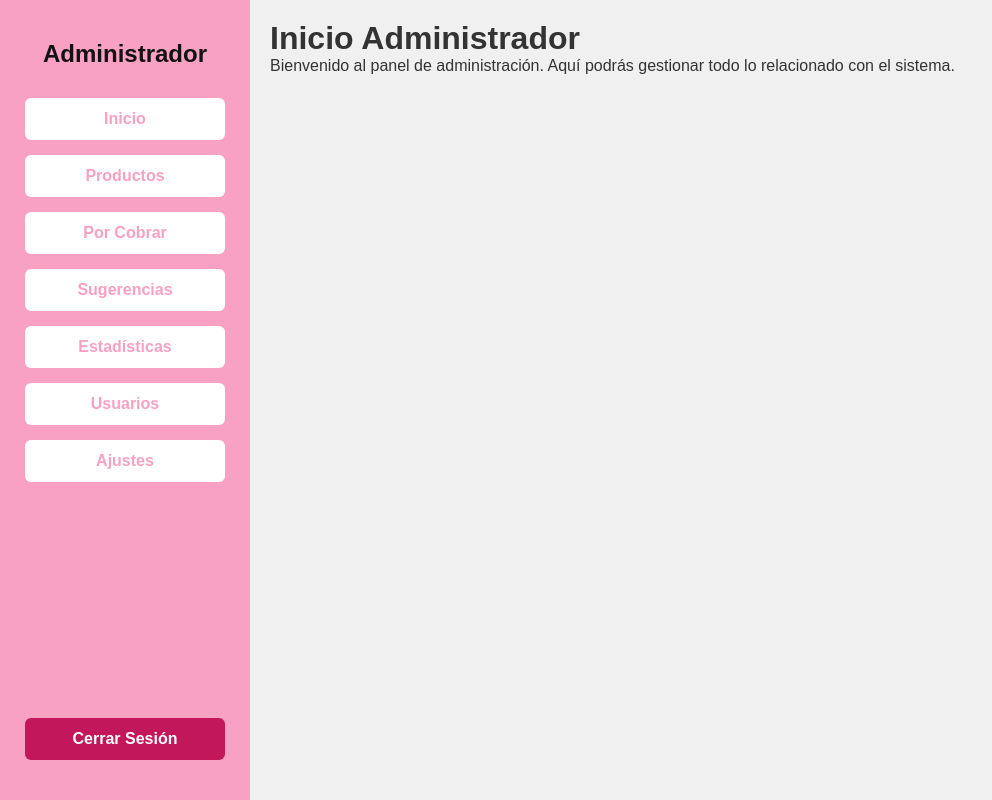
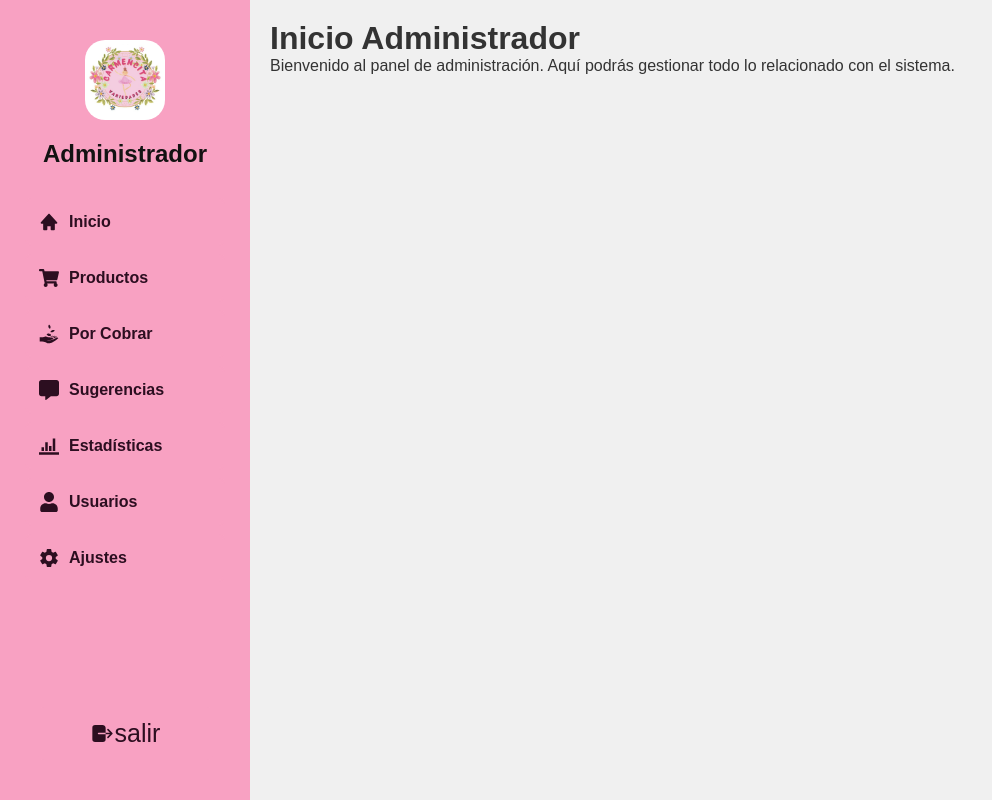
Before and after one commit to ElMopri/SIGESCAM_frontend, a React (Vite) app: page /admin in a window 1280 px wide. Shown: the whole page, without its empty margins (0-992 px from the left). Built offline with nearby package versions, Linux system fonts and the light colour scheme.

Commit message:
Estructuración del Menú por usuario

```diff
--- a/package.json
+++ b/package.json
@@ -12,6 +12,7 @@
   "dependencies": {
     "react": "^19.0.0",
     "react-dom": "^19.0.0",
+    "react-icons": "^5.5.0",
     "react-router-dom": "^7.5.3"
   },
   "devDependencies": {
--- a/src/components/Button.jsx
+++ b/src/components/Button.jsx
@@ -1,13 +1,15 @@
 import React from "react";
-import "../layouts/MenuAdmin.css";
+import "../components/Menu.css";
 
-const Button = ({ text, isActive, onClick }) => {
+const Button = ({ text, isActive, onClick, icon }) => {
   return (
     <button
       className={`menu-button ${isActive ? "active" : ""}`}
       onClick={onClick}
     >
-      {text}
+    {icon && <span className="menu-icon">{icon}</span>}
+    <span>{text}</span>
+
     </button>
   );
 };
--- /dev/null
+++ b/src/components/Menu.css
@@ -0,0 +1,156 @@
+/* Estilos comunes para ambos menús */
+.menu {
+  display: flex;
+  flex-direction: column;
+  width: 100%;
+  align-items: center;
+  gap: 8px;
+}
+
+.menu a {
+  text-decoration: none;
+  width: 80%;
+}
+
+.menu button {
+  display: flex;
+  align-items: center;
+  gap: 10px; /* espacio entre icono y texto */
+  width: 100%;
+  background-color: transparent;
+  color: #2c0e20;
+  border: 2px solid #f8a1c2;
+  padding: 12px;
+  font-size: 16px;
+  font-weight: 600;
+  border-radius: 6px;
+  cursor: pointer;
+  transition: background-color 0.3s ease, color 0.3s ease;
+}
+
+.menu-icon {
+  display: flex;
+  align-items: center;
+  font-size: 20px;
+  color: #2c0e20;
+}
+
+.menu button:hover {
+  background-color: #f0e6e8; /* Fondo ligeramente gris */
+  color: #000; /* Mantener el texto negro */
+}
+
+.menu .active {
+  background-color: #c2185b; /* Rosado más oscuro */
+  color: #fff; /* Letra blanca cuando está activo */
+  box-shadow: 0 4px 6px rgba(0, 0, 0, 0.2);
+}
+
+.logout-button {
+  display: flex;
+  align-items: center;
+  justify-content: center;
+  margin-top: auto;
+  background-color: #f8a1c2;
+  width: 70%;
+  padding: 12px;
+  border: none;
+  font-size: 25px;
+  color: #2c0e20;
+  border-radius: 6px;
+  cursor: pointer;
+  font-weight: 400;
+  transition: background-color 0.3s ease;
+}
+
+.logout-button:hover {
+  color: white;
+  background-color: #a31545; /* Tono más intenso al hover */
+}
+
+@media (max-width: 700px) {
+  /* Animación del menú en pantallas pequeñas */
+  .menu-container {
+    position: fixed;
+    top: 0;
+    left: 0;
+    transform: translateX(-100%);
+    transition: transform 0.3s ease-in-out;
+    z-index: 999;
+  }
+
+  .menu-container.open {
+    transform: translateX(0);
+  }
+
+  .menu-container.closed {
+    transform: translateX(-100%);
+  }
+
+  .menu {
+    width: 250px;
+    background-color: #f8a1c2; /* Rosado pálido */
+    color: black;
+    height: 100vh;
+    display: flex;
+    flex-direction: column;
+    align-items: center;
+    padding: 40px 0;
+  }
+}
+
+/* Estilos específicos para el menú de admin */
+.admin-menu {
+  width: 250px;
+  background-color: #f8a1c2; /* Rosado pálido */
+  color: black;
+  height: 100vh;
+  display: flex;
+  flex-direction: column;
+  align-items: center;
+  padding: 40px 0;
+}
+
+.admin-profile {
+  display: flex;
+  flex-direction: column;
+  align-items: center;
+  margin-bottom: 30px;
+}
+
+.nombre {
+  font-weight: bold;
+  font-size: 24px;
+  margin: 0;
+}
+
+/* Estilos específicos para el menú de gestor */
+.gestor-menu {
+  width: 250px;
+  background-color: #f8a1c2; /* Rosado pálido */
+  color: black;
+  height: 100vh;
+  display: flex;
+  flex-direction: column;
+  align-items: center;
+  padding: 40px 0;
+}
+
+.gestor-profile {
+  display: flex;
+  flex-direction: column;
+  align-items: center;
+  margin-bottom: 30px;
+}
+
+.gestor-menu .nombre {
+  font-weight: bold;
+  font-size: 24px;
+  margin: 0;
+}
+
+.menu-logo {
+  width: 80px;
+  margin-bottom: 20px;
+  border-radius: 20px;
+}
--- /dev/null
+++ b/src/components/Menu.jsx
@@ -0,0 +1,40 @@
+import React from "react";
+import { Link } from "react-router-dom";
+import Button from "./Button";
+import "./Menu.css";
+import {IoLogOut} from "react-icons/io5"
+
+const Menu = ({ menuItems, role, handleLogout, isOpen }) => {
+  return (
+    <div className={`menu-container ${isOpen ? "open" : "closed"}`}>
+      <div className={`${role}-menu`}>
+        <div className={`${role}-profile`}>
+
+        <img
+          src="/logo.jpg"
+          alt="Logo"
+          className="menu-logo"
+        />
+
+          <h2 className="nombre">
+            {role === "admin" ? "Administrador" : "Gestor de Ventas"}
+          </h2>
+
+        </div>
+        <nav className="menu">
+          {menuItems.map((item) => (
+            <Link to={item.path} key={item.text}>
+              <Button text={item.text}  icon={item.icon}/>
+            </Link>
+          ))}
+        </nav>
+        <button className="logout-button" onClick={handleLogout}>
+          <IoLogOut />
+          <span>salir</span>
+        </button>
+      </div>
+    </div>
+  );
+};
+
+export default Menu;
--- a/src/layouts/AdminLayout.jsx
+++ b/src/layouts/AdminLayout.jsx
@@ -1,12 +1,30 @@
-import React from "react";
+import React, { useState } from "react";
 import MenuAdmin from "./MenuAdmin";
 import { Outlet } from "react-router-dom";
 import "./AdminLayout.css";
+import { FaBars } from "react-icons/fa";
 
 const AdminLayout = () => {
+  const [isOpen, setIsOpen] = useState(false);
+
+  const toggleMenu = () => {
+    setIsOpen(!isOpen);
+  };
+
   return (
     <div className="admin-layout">
-      <MenuAdmin />
+      {/* Botón para abrir/cerrar el menú */}
+      <button
+        className="toggle-menu-button"
+        onClick={toggleMenu}
+        aria-label="Toggle Menu"
+      >
+        <FaBars />
+      </button>
+
+      {/* Pasamos el estado isOpen a MenuAdmin */}
+      <MenuAdmin isOpen={isOpen} />
+
       <main className="admin-content">
         <Outlet />
       </main>
--- a/src/layouts/GestorLayout.jsx
+++ b/src/layouts/GestorLayout.jsx
@@ -1,12 +1,30 @@
-import React from "react";
+import React, { useState } from "react";
 import MenuGestor from "./MenuGestor";
 import { Outlet } from "react-router-dom";
 import "./GestorLayout.css";
+import { FaBars } from "react-icons/fa";
 
 const GestorLayout = () => {
+  const [isOpen, setIsOpen] = useState(false);
+
+  const toggleMenu = () => {
+    setIsOpen(!isOpen);
+  };
+
   return (
     <div className="gestor-layout">
-      <MenuGestor />
+      {/* Botón para abrir/cerrar el menú */}
+      <button
+        className="toggle-menu-button"
+        onClick={toggleMenu}
+        aria-label="Toggle Menu"
+      >
+      <FaBars />
+      </button>
+
+      {/* Pasamos el estado isOpen a MenuGestor */}
+      <MenuGestor isOpen={isOpen} />
+
       <main className="gestor-content">
         <Outlet />
       </main>
--- a/src/layouts/MenuAdmin.css
+++ /dev/null
@@ -1,103 +0,0 @@
-.admin-menu {
-  width: 250px;
-  background-color: #f8a1c2;
-  color: white;
-  height: 100vh;
-  display: flex;
-  flex-direction: column;
-  align-items: center;
-  padding: 40px 0;
-}
-
-.admin-profile {
-  display: flex;
-  flex-direction: column;
-  align-items: center;
-  margin-bottom: 30px;
-}
-
-.profile-picture {
-  width: 120px;
-  height: 120px;
-  border-radius: 50%;
-  object-fit: cover;
-  border: 2px solid #fff;
-  margin-bottom: 10px;
-}
-
-.nombre {
-  font-weight: bold;
-  font-size: 24px;
-  margin: 0;
-}
-
-.menu {
-  display: flex;
-  flex-direction: column;
-  width: 100%;
-  align-items: center;
-  gap: 15px;
-}
-
-.menu a {
-  text-decoration: none;
-  width: 80%;
-}
-
-.menu button {
-  width: 100%;
-  background-color: #fff;
-  color: #f8a1c2;
-  border: none;
-  padding: 12px;
-  font-size: 16px;
-  font-weight: 600;
-  border-radius: 6px;
-  cursor: pointer;
-  transition: background-color 0.3s ease;
-}
-
-.menu button:hover {
-  background-color: #f0e6e8;
-}
-
-.menu .active {
-  background-color: #c2185b; /* Rosado más oscuro */
-  color: #fff;
-  box-shadow: 0 4px 6px rgba(0, 0, 0, 0.2);
-}
-
-.logout-button {
-  margin-top: auto;
-  background-color: #c2185b;
-  width: 80%;
-  padding: 12px;
-  border: none;
-  font-size: 16px;
-  color: #fff;
-  border-radius: 6px;
-  cursor: pointer;
-  font-weight: 600;
-  transition: background-color 0.3s ease;
-}
-
-.logout-button:hover {
-  background-color: #a31545; /* Tono más intenso al hover */
-}
-
-@media (max-width: 768px) {
-  .admin-menu {
-    position: fixed;
-    top: 0;
-    left: 0;
-    transform: translateX(-100%);
-    transition: transform 0.3s ease-in-out;
-    z-index: 999;
-  }
-  .admin-menu.open {
-    transform: translateX(0);
-  }
-  .admin-menu.closed {
-    transform: translateX(-100%);
-  }
-}
--- a/src/layouts/MenuAdmin.jsx
+++ b/src/layouts/MenuAdmin.jsx
@@ -1,49 +1,34 @@
 import React from "react";
-import { Link, useNavigate } from "react-router-dom";
-import Button from "../components/Button";
-import "./MenuAdmin.css";
+import Menu from "../components/Menu";
+import { FaShoppingCart, FaCommentAlt,  FaUser } from "react-icons/fa";
+import{BiSolidHome} from "react-icons/bi";
+import{GiReceiveMoney} from "react-icons/gi";
+import{ImStatsBars} from "react-icons/im";
+import{IoSettingsSharp} from "react-icons/io5";
 
-const MenuAdmin = () => {
-  const navigate = useNavigate();
+
+const MenuAdmin = ({ isOpen }) => {
+  const menuItems = [
+    { text: "Inicio", path: "/admin/inicio", icon:<BiSolidHome />},
+    { text: "Productos", path: "/admin/productos",icon: <FaShoppingCart /> },
+    { text: "Por Cobrar", path: "/admin/por-cobrar", icon:<GiReceiveMoney />},
+    { text: "Sugerencias", path: "/admin/sugerencias",icon:<FaCommentAlt /> },
+    { text: "Estadísticas", path: "/admin/estadisticas",icon:<ImStatsBars />  },
+    { text: "Usuarios", path: "/admin/usuarios", icon: <FaUser />},
+    { text: "Ajustes", path: "/admin/ajustes", icon: <IoSettingsSharp />},
+  ];
 
   const handleLogout = () => {
-    // Aquí podrías limpiar localStorage, tokens, etc. si los usas
-    navigate("/");
+    // luego pongo lo de cerrar sesión acá
   };
 
   return (
-    <div className="admin-menu">
-      <div className="admin-profile">
-        <h2 className="nombre">Administrador</h2>
-      </div>
-      <nav className="menu">
-        <Link to="/admin/inicio">
-          <Button text="Inicio" />
-        </Link>
-        <Link to="/admin/productos">
-          <Button text="Productos" />
-        </Link>
-        <Link to="/admin/por-cobrar">
-          <Button text="Por Cobrar" />
-        </Link>
-        <Link to="/admin/sugerencias">
-          <Button text="Sugerencias" />
-        </Link>
-        <Link to="/admin/estadisticas">
-          <Button text="Estadísticas" />
-        </Link>
-        <Link to="/admin/usuarios">
-          <Button text="Usuarios" />
-        </Link>
-        <Link to="/admin/ajustes">
-          <Button text="Ajustes" />
-        </Link>
-      </nav>
-
-      <button className="logout-button" onClick={handleLogout}>
-        Cerrar Sesión
-      </button>
-    </div>
+    <Menu
+      menuItems={menuItems}
+      role="admin"
+      handleLogout={handleLogout}
+      isOpen={isOpen}
+    />
   );
 };
 
--- a/src/layouts/MenuGestor.css
+++ /dev/null
@@ -1,95 +0,0 @@
-/* MenuGestor.css */
-.gestor-menu {
-  width: 250px;
-  background-color: #f8a1c2; /* Rosado pálido */
-  color: white;
-  height: 100vh;
-  display: flex;
-  flex-direction: column;
-  align-items: center;
-  padding: 40px 0;
-}
-
-.gestor-profile {
-  display: flex;
-  flex-direction: column;
-  align-items: center;
-  margin-bottom: 30px;
-}
-
-.nombre {
-  font-weight: bold;
-  font-size: 24px;
-  margin: 0;
-}
-
-.menu {
-  display: flex;
-  flex-direction: column;
-  width: 100%;
-  align-items: center;
-  gap: 15px;
-}
-
-.menu a {
-  text-decoration: none;
-  width: 80%;
-}
-
-.menu button {
-  width: 100%;
-  background-color: #fff;
-  color: #f8a1c2;
-  border: none;
-  padding: 12px;
-  font-size: 16px;
-  font-weight: 600;
-  border-radius: 6px;
-  cursor: pointer;
-  transition: background-color 0.3s ease;
-}
-
-.menu button:hover {
-  background-color: #f0e6e8;
-}
-
-.menu .active {
-  background-color: #c2185b; /* Rosado más oscuro */
-  color: #fff;
-  box-shadow: 0 4px 6px rgba(0, 0, 0, 0.2);
-}
-
-.logout-button {
-  margin-top: auto;
-  background-color: #c2185b;
-  width: 80%;
-  padding: 12px;
-  border: none;
-  font-size: 16px;
-  color: #fff;
-  border-radius: 6px;
-  cursor: pointer;
-  font-weight: 600;
-  transition: background-color 0.3s ease;
-}
-
-.logout-button:hover {
-  background-color: #a31545;
-}
-
-@media (max-width: 768px) {
-  .gestor-menu {
-    position: fixed;
-    top: 0;
-    left: 0;
-    transform: translateX(-100%);
-    transition: transform 0.3s ease-in-out;
-    z-index: 999;
-  }
-  .gestor-menu.open {
-    transform: translateX(0);
-  }
-  .gestor-menu.closed {
-    transform: translateX(-100%);
-  }
-}
--- a/src/layouts/MenuGestor.jsx
+++ b/src/layouts/MenuGestor.jsx
@@ -1,41 +1,31 @@
 import React from "react";
-import { Link, useNavigate } from "react-router-dom";
-import Button from "../components/Button";
-import "./MenuGestor.css";
+import Menu from "../components/Menu";
 
-const MenuGestor = () => {
-  const navigate = useNavigate();
+import { FaShoppingCart, FaCommentAlt,  FaUser } from "react-icons/fa";
+import{BiSolidHome} from "react-icons/bi";
+import{GiReceiveMoney} from "react-icons/gi";
+import { MdPointOfSale } from "react-icons/md";
+
+const MenuGestor = ({ isOpen }) => {
+  const menuItems = [
+    { text: "Inicio", path: "/gestorDeVentas/inicio", icon:<BiSolidHome /> },
+    { text: "Productos", path: "/gestorDeVentas/ventas", icon: <FaShoppingCart />},
+    { text: "Por Cobrar", path: "/gestorDeVentas/devoluciones", icon:<GiReceiveMoney /> },
+    { text: "Sugerencias", path: "/gestorDeVentas/clientes" ,icon:<FaCommentAlt />},
+    { text: "Registrar Venta", path: "/gestorDeVentas/estadisticas",icon:<MdPointOfSale /> },
+  ];
 
   const handleLogout = () => {
-    navigate("/");
+    // Aquí puedes añadir la lógica de cierre de sesión
   };
 
   return (
-    <div className="gestor-menu">
-      <div className="gestor-profile">
-        <h2 className="nombre">Gestor de Ventas</h2>
-      </div>
-      <nav className="menu">
-        <Link to="/gestorDeVentas/inicio">
-          <Button text="Inicio" />
-        </Link>
-        <Link to="/gestorDeVentas/ventas">
-          <Button text="Ventas" />
-        </Link>
-        <Link to="/gestorDeVentas/devoluciones">
-          <Button text="Devoluciones" />
-        </Link>
-        <Link to="/gestorDeVentas/clientes">
-          <Button text="Clientes" />
-        </Link>
-        <Link to="/gestorDeVentas/estadisticas">
-          <Button text="Estadísticas" />
-        </Link>
-      </nav>
-      <button className="logout-button" onClick={handleLogout}>
-        Cerrar Sesión
-      </button>
-    </div>
+    <Menu
+      menuItems={menuItems}
+      role="gestor"
+      handleLogout={handleLogout}
+      isOpen={isOpen}
+    />
   );
 };
 
```
Also changed, not shown: src/layouts/AdminLayout.css (+29 -0 lines), src/layouts/GestorLayout.css (+29 -0 lines), public/logo.jpg (added), 1 other file (tests, documents, lock files or other folders).
